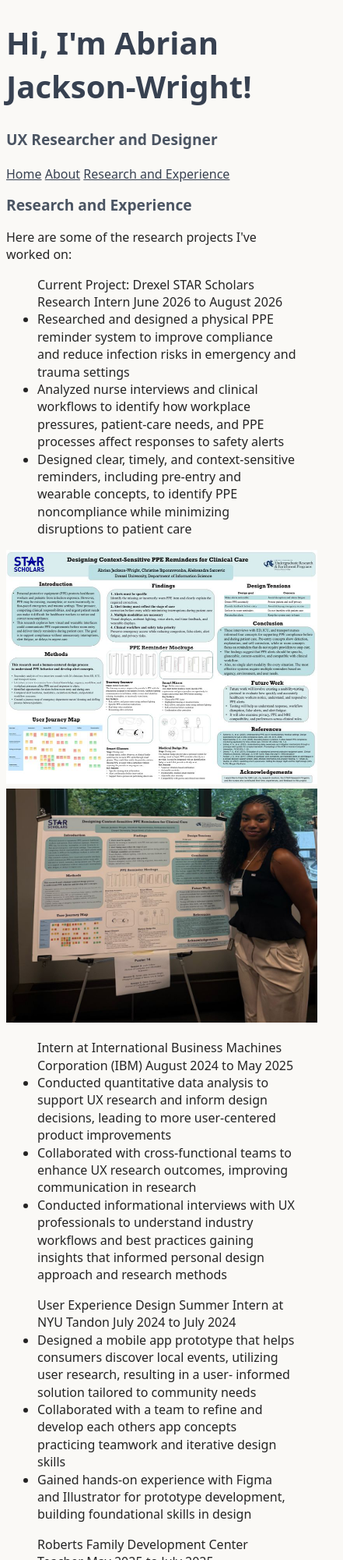
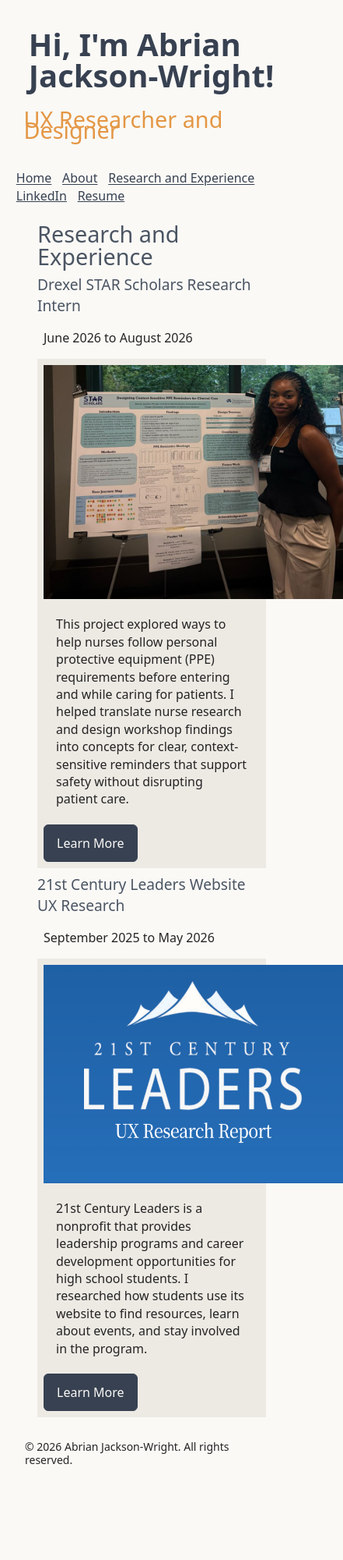
Before and after one commit to ajw230/uxid231-bj448, a plain HTML site: page Research.html in a window 390 px wide. Shown: the top 2000 px of the page at 78% size, 441 px wide, since content can reach past the window. After the commit the page ends 1911 px from the top, so only its background shows below. Drawn offline with Linux system fonts and the light colour scheme.

Commit message:
added spacing, updated colors, added buttons

```diff
--- a/Research.html
+++ b/Research.html
@@ -16,55 +16,40 @@
 <a href="index.html">Home</a>
 <a href="about.html">About</a>
 <a href="research.html">Research and Experience</a>
+<a href="https://www.linkedin.com/in/abrianjacksonwright">LinkedIn</a>
+<a href="Resume.pdf">Resume</a>
 </nav>
 
 <main>
 
 <h2>Research and Experience</h2>
-<p>Here are some of the research projects I've worked on:</p>
-<ul>
-Current Project: Drexel STAR Scholars Research Intern
-June 2026 to August 2026
-    <li> Researched and designed a physical PPE reminder system to improve compliance and reduce infection risks in emergency
-and trauma settings</li>
-    <li>Analyzed nurse interviews and clinical workflows to identify how workplace pressures, patient-care needs, and PPE
-processes affect responses to safety alerts </li>
-    <li>Designed clear, timely, and context-sensitive reminders, including pre-entry and wearable concepts, to identify PPE
-noncompliance while minimizing disruptions to patient care</li>
 
-</ul>
-<img src="Images/PPE_Work.png" alt="Research poster presenting a PPE reminder
-     system designed for nurses in emergency care" width="400" height="300">
-<img src="Images/PPE_Photo.png" alt="A photo of Abrian and the final research project presentation" width="400" height="300">
-<ul>
-Intern at International Business Machines Corporation (IBM)
- August 2024 to May 2025
-    <li> Conducted quantitative data analysis to support UX research and inform design decisions, leading to more user-centered
-product improvements</li>
-    <li>Collaborated with cross-functional teams to enhance UX research outcomes, improving communication in research </li>
-    <li>Conducted informational interviews with UX professionals to understand industry workflows and best practices gaining
-insights that informed personal design approach and research methods</li>
-</ul>
 
-<ul>
-User Experience Design Summer Intern at NYU Tandon
-July 2024 to July 2024
-    <li>  Designed a mobile app prototype that helps consumers discover local events, utilizing user research, resulting in a user-
-informed solution tailored to community needs</li>
-    <li>Collaborated with a team to refine and develop each others app concepts practicing teamwork and iterative design skills </li>
-    <li>Gained hands-on experience with Figma and Illustrator for prototype development, building foundational skills in design</li>
-</ul>
+<h3>Drexel STAR Scholars Research Intern</h3>
 
-<ul>
-Roberts Family Development Center Teacher
-May 2025 to July 2025
-    <li> Designed and facilitated a creative learning environment where children explored digital design through online platforms
-increasing student engagement</li>
-    <li>Introduced foundational computer skills, including keyboard shortcuts, and provided beginner instruction in Figma
-improving students digital literacy and technical skills </li>
-    <li>Collaborated with fellow educators to develop daily lesson plans and create engaging activities resulting in a more interactive
-and inclusive classroom environment</li>
-</ul>
+<p>June 2026 to August 2026</p>
+<section class="introduction">
+    <img src="Images/PPE_Photo.png" alt="A photo of Abrian and the final research project presentation" width="385" height="300">
+
+<p>This project explored ways to help nurses follow personal protective equipment (PPE) requirements before entering and while caring for patients. I helped translate nurse research and design workshop findings into concepts for clear, context-sensitive reminders that support safety without disrupting patient care.</p>
+
+<a class="button" href="STARResearch.html">
+    Learn More
+</a>
+</section>
+
+<h3>21st Century Leaders Website UX Research</h3>
+
+<p>September 2025 to May 2026</p>
+<section class="introduction">
+<img src="Images/21stLeaders.png" alt="A cover photo for 21st Century Leaders Logo research report" width="385" height="280">
+
+<p>21st Century Leaders is a nonprofit that provides leadership programs and career development opportunities for high school students. I researched how students use its website to find resources, learn about events, and stay involved in the program.</p>
+
+<a class="button" href="21stLeaders.html">
+    Learn More
+</a>
+</section>
 
 </main>
 <footer>
--- a/styles/styles.css
+++ b/styles/styles.css
@@ -4,6 +4,7 @@
     --text-color: #242424;
     --primary-color: #374151;
     --secondary-color: #4B5563;
+    --extra-color: #e49745;
     --tertiary-color: #EDEAE4;
     --link-color: #374151;
     --hover-color: #476083;
@@ -11,8 +12,12 @@
 
     --font-smaller: 0.875rem;
     --font-body: 1rem;
-    --font-h2: 1.2rem;
+    --font-h2: 1.8rem;
     --font-h1: 2.5rem;
+    --font-h3: 1.2rem;
+}
+* {
+    box-sizing: border-box;
 }
 
 /* type selectors */
@@ -23,6 +28,8 @@ body {
     font-size: var(--font-body);
     line-height: 1.4;
     font-weight: 400;
+    margin: 0rem;
+    padding: 1rem;
 
     font-family:
 	    system-ui,
@@ -38,7 +45,9 @@ h1 {
     color: var(--primary-color);
     font-size: var(--font-h1);
     font-weight: 700;
-    line-height: 1.4;
+    line-height: 1.0;
+    margin: 0.4rem;
+
 
 }
 
@@ -46,30 +55,53 @@ h2 {
     /* h2 selector for subheadings */
     color: var(--secondary-color);
     font-size: var(--font-h2);
-    font-weight: 700;
+    font-weight: 400;
+    line-height: 1.0;
+    margin: 0.5rem;
+
+}
+h3 {
+    /* h3 selector for subheadings */
+    color: var(--secondary-color);
+    font-size: var(--font-h3);
+    font-weight: 200;
     line-height: 1.4;
+    margin: 0.5rem;
 
 }
 
+
 /* combinator selectors */
-
+main {
+    /* main content column */
+    max-width: 900px;
+    margin-inline: auto;
+    padding: 0.5rem 1rem;
+    margin: 0.5rem;
+}
 main p {
     /* main p selector for paragraphs within the main content */
     color: var(--text-color);
     font-size: var(--font-body);
     max-width: 60ch;
+    margin: 1rem;
+
+
 }
 
 nav a {
     /* nav a selector for links within the navigation */
    color: var(--link-color);
+    padding: 0.2rem;
+    margin: 0.1rem;
+
 }
 
 /* interactive states */
 
 nav a:hover {
     /* links within the navigation when hovered */
-    color: var(--hover-color);
+    color: var( --extra-color);
     font-size: var(--font-body);
 }
 
@@ -81,14 +113,37 @@ nav a:focus-visible {
     outline: 2px solid var(--focus-color);
     outline-offset: 2px;
     font-weight: 400;
+
+}
+.button {
+    background-color: var(--primary-color);
+    color: var(--background-color);
+    padding: 0.75rem 1rem;
+    border: 1px solid var(--primary-color);
+    border-radius: 6px;
+    text-decoration: none;
+    margin-top: 0.3rem;
+    display: inline-block;
+
 }
 
+.button:hover {
+    background-color: var(--hover-color);
+    color: var(--background-color);
+}
+
+.button:focus-visible {
+    outline: 2px solid var(--focus-color);
+    outline-offset: 2px;
+}
 footer p {
     /* footer p selector for paragraphs within the footer */
     color: var(--text-color);
     font-size: var(--font-smaller);
     line-height: 1.2;
-    font-weight: 400;
+    font-weight: 300;
+    margin-inline: 1rem;
+
 }
 
 
@@ -97,14 +152,28 @@ footer p {
 .introduction {
  /* introduction section on home page */
  background-color: var(--tertiary-color);
+ padding: 0.5rem;
+ margin: 0.5rem;
+
+
+
+}
+.about {
+ /* about section on about page */
+ background-color: var(--secondary-color);
+ margin-inline: 1.5rem;
+    padding: 1rem;
 }
 
 /* id selectors */
 
 #hero {
     /* header with my name */
-    color: var(--secondary-color);
+    color: var( --extra-color);
     font-size: var(--font-h2);
-    line-height: 1.4;
-    font-weight: 700;
+    line-height: 0.5;
+    font-weight: 400;
+    margin: 0.5rem;
+    padding: 0.4rem;
+
 }
```
Also changed, not shown: 21stLeaders.html (added, +21 -0 lines), STARResearch.html (added, +36 -0 lines), about.html (+6 -1 lines), index.html (+8 -6 lines), Images/21stLeaders.png (added), 3 other files.
